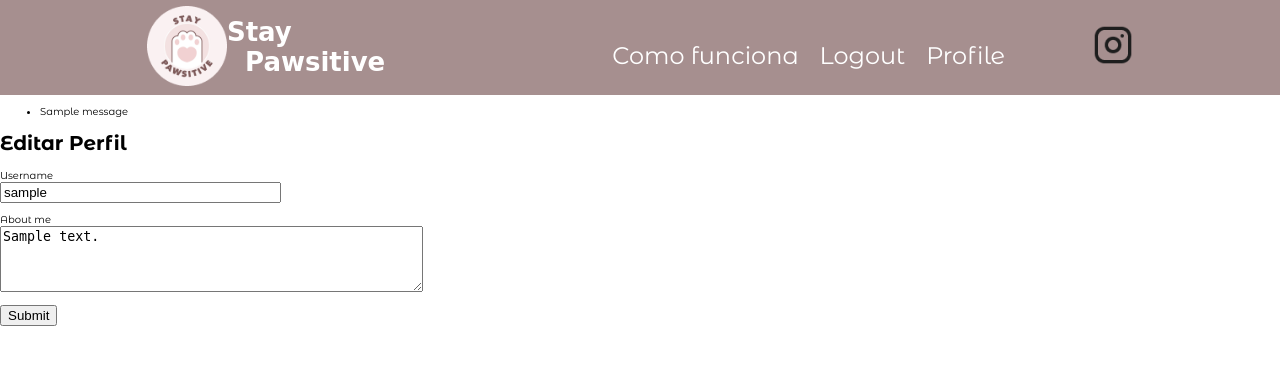
After one commit to DisistiNao/StayPawsitive, a Flask app: page /edit_profile in a window 1280 px wide. The commit adds this page. Shown: the top 365 px of the page. Run offline with Flask 3, Linux system fonts and the light colour scheme; a user stored in the database is signed in; tables that the repository leaves empty hold one stand-in row (values such as "Sample post"); one stand-in notice (Sample message) is shown; parts of the project's set-up code (start-up, migrations or seed data) failed here and were passed over; some web fonts are replaced.

Commit message:
edit profile added

```diff
--- a/app/forms.py
+++ b/app/forms.py
@@ -1,6 +1,10 @@
 from flask_wtf import FlaskForm
+
 from wtforms import StringField, PasswordField, BooleanField, SubmitField, DateField
 from wtforms.validators import ValidationError, DataRequired, Email, EqualTo, Length, Regexp
+from wtforms import TextAreaField
+from wtforms.validators import Length
+
 import sqlalchemy as sa
 from app import db
 from app.models import User
@@ -76,3 +80,8 @@ class RegistrationForm(FlaskForm):
             User.email == email.data))
         if user is not None:
             raise ValidationError('Please use a different email address.')
+
+class EditProfileForm(FlaskForm):
+    username = StringField('Username', validators=[DataRequired()])
+    about_me = TextAreaField('About me', validators=[Length(min=0, max=140)])
+    submit = SubmitField('Submit')
--- a/app/models.py
+++ b/app/models.py
@@ -22,6 +22,7 @@ class User(UserMixin, db.Model):
     address: so.Mapped[str] = so.mapped_column(sa.String(64), index=True, unique=False)
     cpf: so.Mapped[str] = so.mapped_column(sa.String(11), index=True, unique=False)
     avatar: so.Mapped[str] = so.mapped_column(sa.String(100), index=True, unique=False)
+    about_me: so.Mapped[Optional[str]] = so.mapped_column(sa.String(140))
 
     def __repr__(self):
         return '<User {}>'.format(self.username)
--- a/app/routes.py
+++ b/app/routes.py
@@ -1,10 +1,14 @@
 from urllib.parse import urlsplit
+
 from flask import render_template, flash, redirect, url_for, request
 from flask_login import login_user, logout_user, current_user, login_required
+
 import sqlalchemy as sa
+
 from app import app, db
-from app.forms import LoginForm, RegistrationForm
+from app.forms import LoginForm, RegistrationForm, EditProfileForm
 from app.models import User
+
 from datetime import datetime
 
 @app.route('/')
@@ -87,3 +91,19 @@ def user(username):
     formatted_phone = format_phone_number(user.phone)
 
     return render_template('user.html', user=user, age=age, phone=formatted_phone)
+
+@app.route('/edit_profile', methods=['GET', 'POST'])
+@login_required
+def edit_profile():
+    form = EditProfileForm()
+    if form.validate_on_submit():
+        current_user.username = form.username.data
+        current_user.about_me = form.about_me.data
+        db.session.commit()
+        flash('Your changes have been saved.')
+        return redirect(url_for('edit_profile'))
+    elif request.method == 'GET':
+        form.username.data = current_user.username
+        form.about_me.data = current_user.about_me
+    return render_template('edit_profile.html', title='Edit Profile',
+                           form=form)
--- /dev/null
+++ b/app/templates/edit_profile.html
@@ -0,0 +1,33 @@
+{% extends "base.html" %}
+
+{% block content %}
+
+    {% with messages = get_flashed_messages() %}
+    {% if messages %}
+    <ul>
+        {% for message in messages %}
+        <li>{{ message }}</li>
+        {% endfor %}
+    </ul>
+    {% endif %}
+    {% endwith %}
+    <h1>Editar Perfil</h1>
+    <form action="" method="post">
+        {{ form.hidden_tag() }}
+        <p>
+            {{ form.username.label }}<br>
+            {{ form.username(size=32) }}<br>
+            {% for error in form.username.errors %}
+            <span style="color: red;">[{{ error }}]</span>
+            {% endfor %}
+        </p>
+        <p>
+            {{ form.about_me.label }}<br>
+            {{ form.about_me(cols=50, rows=4) }}<br>
+            {% for error in form.about_me.errors %}
+            <span style="color: red;">[{{ error }}]</span>
+            {% endfor %}
+        </p>
+        <p>{{ form.submit() }}</p>
+    </form>
+{% endblock %}
```
Also changed, not shown: app/templates/user.html (+14 -4 lines), migrations/versions/4172911e2efe_about_me_in_user_model.py (added, +32 -0 lines), app.db.
